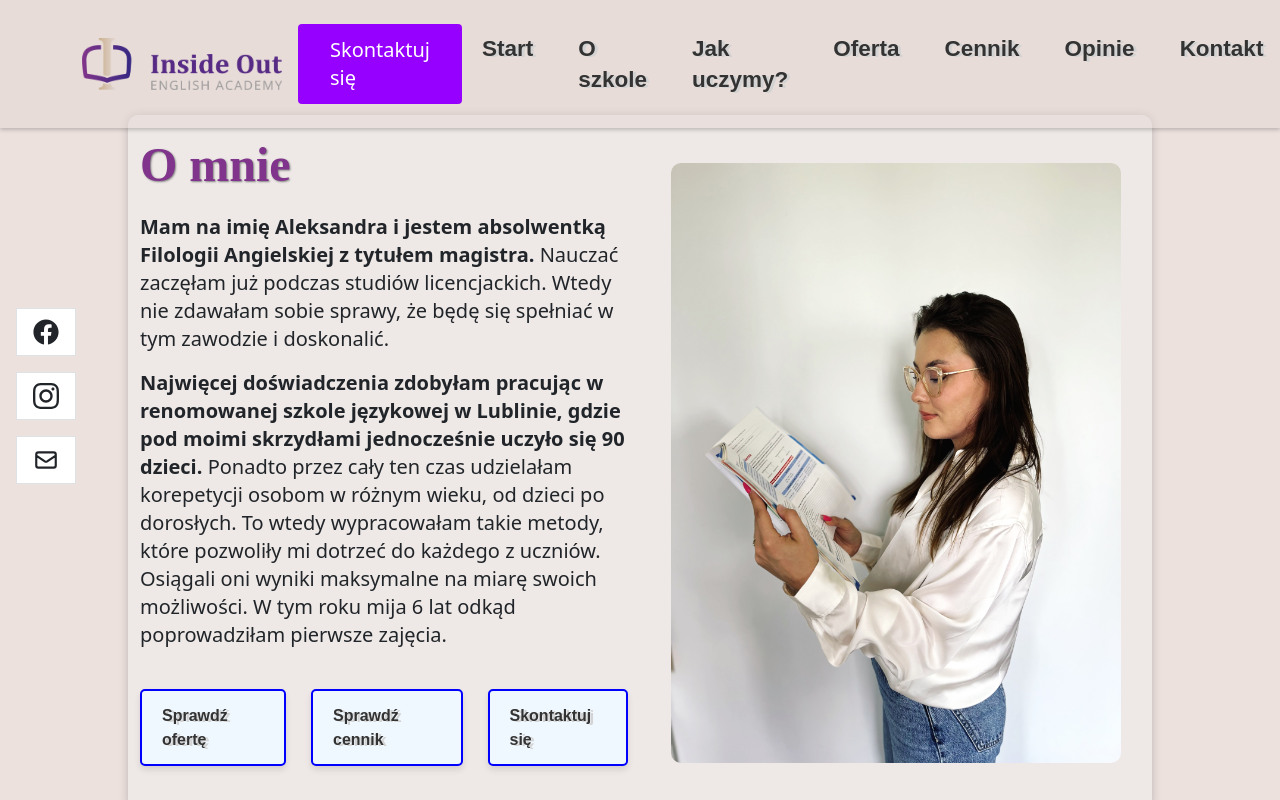
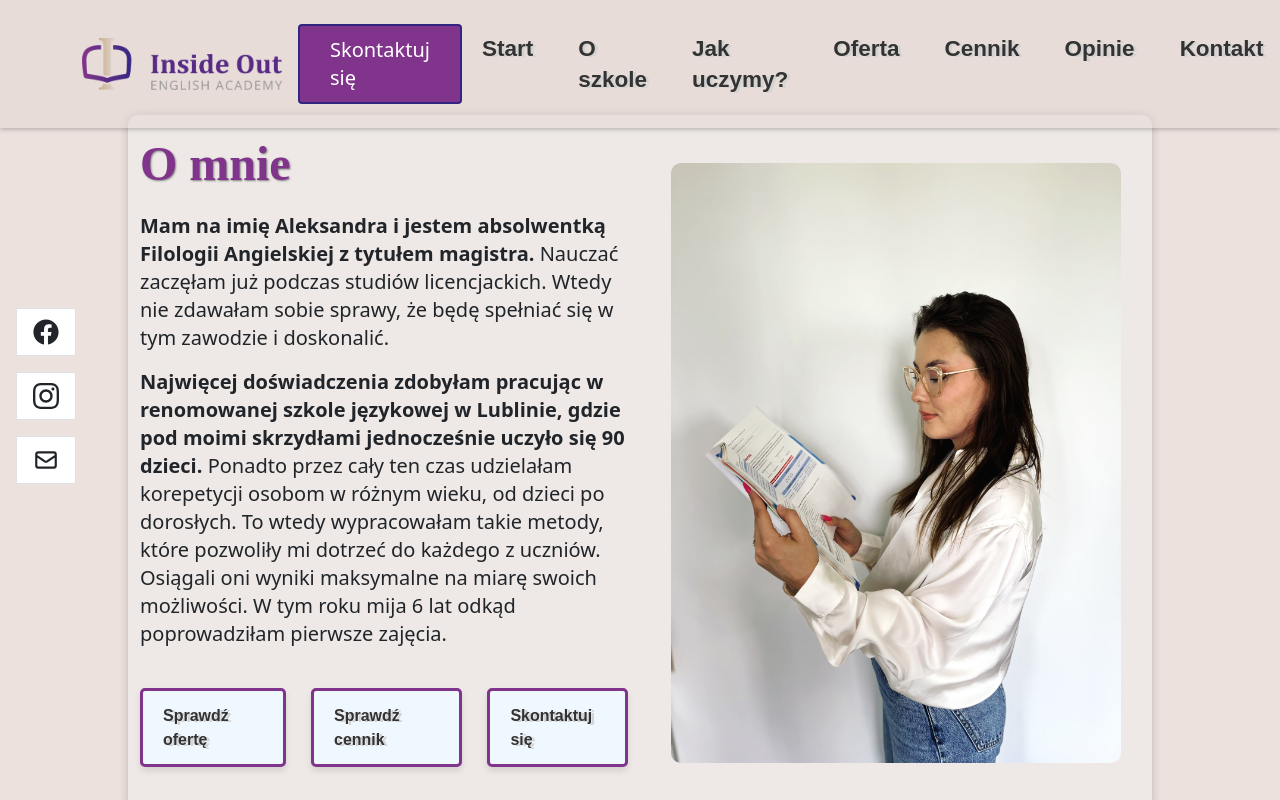
Before and after one commit to PatrycjaBochnak/Angielski, a React (Create React App) app: page / in a window 1280 px wide. Shown: the top 800 px of the page. Built offline with nearby package versions, Linux system fonts and the light colour scheme.

Commit message:
last changes

```diff
--- a/src/layout/Footer.jsx
+++ b/src/layout/Footer.jsx
@@ -8,7 +8,7 @@ const Footer = () => {
       <div className="d-flex justify-content-between"
       style={{fontSize: "17px"}}>
         <div className="copyright ms-5">
-          &copy; {currentYear} InsideOut Aleksandra Wasiluk Sp. z.o.o.
+          &copy; {currentYear} InsideOut English Academy
           All rights reserved.
         </div>
         <div className="projekt me-5">
--- a/src/layout/Layout.jsx
+++ b/src/layout/Layout.jsx
@@ -7,8 +7,6 @@ export const Layout = ({ children }) => {
       <Navigation />
 
       {children}
-
-      <Footer />
     </>
   );
 };
--- a/src/pages/About.jsx
+++ b/src/pages/About.jsx
@@ -37,7 +37,7 @@ const About = () => {
               szkolnym jak i osobistym.
             </p>
             <p className="lead text-end" style={{ textAlign: "right" }}>
-            <span style={{fontWeight: "bold"}}>Szkoła zlokalizowana przy ulicy Wielkopolskiej 68 w Gdańsku</span>
+            <span style={{fontWeight: "bold"}}>Szkoła zlokalizowana przy ulicy Wielkopolskiej 68 w Gdańsku </span>
               zapewnia indywidualne podejście do ucznia oraz kameralną atmosferę
               sprzyjającą przyswajaniu wiedzy. Duża odpowiedzialność w
               kontekście nauki stoi zarówno po stronie szkoły jak i rodziców,
--- a/src/pages/Contact.jsx
+++ b/src/pages/Contact.jsx
@@ -2,40 +2,49 @@ import React from "react";
 import "bootstrap/dist/css/bootstrap.min.css";
 import ContactForm from "../components/ContactForm";
 import * as Icons from "react-bootstrap-icons";
+import Footer from "../layout/Footer";
 
 const Contact = () => {
   return (
+    <div name="contact"
+    style={{ minHeight: "85vh", marginTop: "115px" }}>
     <div
-      name="contact"
       className="d-flex flex-column justify-content-center align-items-center component-style"
-      style={{ minHeight: "80vh", marginTop: "115px" }}
+      style={{ minHeight: "80vh", marginBottom: "0px" }}
     >
       <div className="text-center">
         <h1 className="heading-custom mb-5">Kontakt</h1>
-        <p className="lead text-gray-700 mb-3" style={{width: "700px"}}>
-          Wypełnij formularz kontaktowy by wysłać bezpośrednio do mnie wiadomość lub skontaktuj się ze mną za pomocą maila - {" "}
-          <span className="font-weight-bold" style={{fontWeight: "bold"}}>biuro@szkolainsideout.pl</span>
+        <p className="lead text-gray-700 mb-3" style={{ width: "700px" }}>
+          Wypełnij formularz kontaktowy by wysłać bezpośrednio do mnie wiadomość
+          lub skontaktuj się ze mną za pomocą maila -{" "}
+          <span className="font-weight-bold" style={{ fontWeight: "bold" }}>
+            biuro@szkolainsideout.pl
+          </span>
         </p>
       </div>
       <div className="container mt-5">
         <div className="row justify-content-center">
           <div className="col-lg-3">
-            <div className="d-flex flex-column" style={{fontSize: "20px"}}>
-              <p className="fw-bold" style={{fontSize: "30px"}}>Kontakt</p>
+            <div className="d-flex flex-column" style={{ fontSize: "20px" }}>
+              <p className="fw-bold" style={{ fontSize: "30px" }}>
+                Kontakt
+              </p>
               <p>
                 {" "}
                 <Icons.TelephoneFill /> +48 727-938-163
               </p>
               <p>
                 {" "}
-                <Icons.EnvelopeArrowUpFill /> biuro@insideout.pl
+                <Icons.EnvelopeArrowUpFill /> biuro@szkolainsideout.pl
               </p>
-              <p className="fw-bold" style={{fontSize: "30px"}}>InsideOut Sp. z o.o.</p>
+              <p className="fw-bold" style={{ fontSize: "30px" }}>
+                InsideOut English Academy
+              </p>
               <p>
                 {" "}
                 <Icons.GeoAltFill /> ul. Wielkopolska 68 lokal U5
               </p>
-              <p style={{marginLeft: "25px"}}>80-180 Gdańsk</p>
+              <p style={{ marginLeft: "25px" }}>80-180 Gdańsk</p>
             </div>
           </div>
           <div className="col-lg-6 mt-4 mt-lg-0">
@@ -50,6 +59,8 @@ const Contact = () => {
         </div>
       </div>
     </div>
+    <Footer />
+    </div>
   );
 };
 
--- a/src/pages/Offer.jsx
+++ b/src/pages/Offer.jsx
@@ -20,14 +20,13 @@ const Offer = () => {
             </span>{" "}
             po to, aby każdy zanurzył się w nim jak tylko jest to możliwe ☺
             Dzieci powyżej 6 lat,
-            <span style={{ fontWeight: "bold" }}>
-              młodzież oraz dorośli przypisywani są do grup poziomowych
+            <span style={{ fontWeight: "bold" }}> młodzież oraz dorośli przypisywani są do grup poziomowych
             </span>{" "}
             na podstawie rozmowy z lektorem i/lub krótkiego testu pisemnego.
           </p>
           {[
             {
-              title: "KURSY DLA DZIECI W WIEKU PONIŻEJ 6 LAT",
+              title: "KURS DLA DZIECI W WIEKU PONIŻEJ 6 LAT",
               text: "Jest to kurs dla maluchów, który opiera się na zabawie, reagowaniu, powtarzaniu i naśladowaniu, a więc za pomocą metody TPR. Wszystko to odbywa się w przyjaznej atmosferze, zwykle w akompaniamencie prostych piosenek i rymowanek w języku angielskim. Stopniowo wprowadzane jest czytanie globalne.",
             },
             {
@@ -44,10 +43,14 @@ const Offer = () => {
             },
             {
               title: "KURS DLA DOROSŁYCH",
-              text: "Zajęcia te mają podobną strukturę jak te dla młodzieży, ale z planem nauczania zadedykowanym osobom dorosłym. Pojawiają się tematy „na czasie”, co sprawia, że każdy kursant może się swobodnie wypowiedzieć, a w konsekwencji bariera językowa szybko idzie w zapomnienie. *nie dotyczy zajęć konwersacyjnych.",
+              text: "Zajęcia te mają podobną strukturę jak te dla młodzieży, ale z planem nauczania zadedykowanym osobom dorosłym. Pojawiają się tematy „na czasie”, co sprawia, że każdy kursant może się swobodnie wypowiedzieć, a w konsekwencji bariera językowa szybko idzie w zapomnienie.",
             },
           ].map((course, index) => (
-            <Col key={index} md={4} className="mb-4 d-flex justify-content-center">
+            <Col
+              key={index}
+              md={4}
+              className="mb-4 d-flex justify-content-center"
+            >
               <div className="rectangle">
                 <span className="default-text">{course.title}</span>
                 <span className="hover-text">{course.text}</span>
--- a/src/pages/Reviews.jsx
+++ b/src/pages/Reviews.jsx
@@ -13,11 +13,12 @@ const Reviews = () => {
     <div
       name="reviews"
       className="d-flex flex-column justify-content-center align-items-center component-style"
+      style={{ height: "70vh" }}
     >
       <div className="container text-center">
         <div className="row">
           <div className="col-lg-8 mx-auto p-4">
-            <h1 className="heading-custom">Tak o nas mówią</h1>
+            <h1 className="heading-custom mt-5 mb-5">Tak o nas mówią</h1>
             <div
               className="elfsight-app-5d61179c-11d8-4fb5-a6c4-653ca21eacd1"
               data-elfsight-app-lazy
--- a/src/pages/Welcome.jsx
+++ b/src/pages/Welcome.jsx
@@ -17,24 +17,30 @@ const Welcome = () => {
           <Col md={6}>
             <h1 className="heading-custom">O mnie</h1>
             <p className="lead">
-            <span style={{fontWeight: "bold"}}>Mam na imię Aleksandra i jestem absolwentką Filologii Angielskiej
-              z tytułem magistra. </span>Nauczać zaczęłam już podczas studiów
-              licencjackich. Wtedy nie zdawałam sobie sprawy, że będę się
-              spełniać w tym zawodzie i doskonalić.
+              <span style={{ fontWeight: "bold" }}>
+                Mam na imię Aleksandra i jestem absolwentką Filologii
+                Angielskiej z tytułem magistra.{" "}
+              </span>
+              Nauczać zaczęłam już podczas studiów licencjackich. Wtedy nie
+              zdawałam sobie sprawy, że będę spełniać się w tym zawodzie i
+              doskonalić.
             </p>
             <p className="lead">
-            <span style={{fontWeight: "bold"}}> Najwięcej doświadczenia zdobyłam pracując w renomowanej szkole
-              językowej w Lublinie, gdzie pod moimi skrzydłami jednocześnie
-              uczyło się 90 dzieci. </span>Ponadto przez cały ten czas udzielałam
-              korepetycji osobom w różnym wieku, od dzieci po dorosłych. To
-              wtedy wypracowałam takie metody, które pozwoliły mi dotrzeć do
-              każdego z uczniów. Osiągali oni wyniki maksymalne na miarę swoich
-              możliwości. W tym roku mija 6 lat odkąd poprowadziłam pierwsze
-              zajęcia.
+              <span style={{ fontWeight: "bold" }}>
+                {" "}
+                Najwięcej doświadczenia zdobyłam pracując w renomowanej szkole
+                językowej w Lublinie, gdzie pod moimi skrzydłami jednocześnie
+                uczyło się 90 dzieci.{" "}
+              </span>
+              Ponadto przez cały ten czas udzielałam korepetycji osobom w różnym
+              wieku, od dzieci po dorosłych. To wtedy wypracowałam takie metody,
+              które pozwoliły mi dotrzeć do każdego z uczniów. Osiągali oni
+              wyniki maksymalne na miarę swoich możliwości. W tym roku mija 6
+              lat odkąd poprowadziłam pierwsze zajęcia.
             </p>
             <div className="py-4 d-flex flex-column flex-md-row welcome-custom">
               <div className="welcome-custom-btn mb-3 mb-md-0">
-                <NavButtons source="offer" linkName="Sprawdź ofertę"/>
+                <NavButtons source="offer" linkName="Sprawdź ofertę" />
               </div>
               <div className="welcome-custom-btn mb-3 mb-md-0">
                 <NavButtons source="pricing" linkName="Sprawdź cennik" />
--- a/src/styles/custom.css
+++ b/src/styles/custom.css
@@ -89,8 +89,8 @@
 
 .btn-custom {
   font-size: 20px;
-  background-color: #9500ff;
-  border: 2px solid #9500ff;
+  background-color: #80348B;
+  border: 2px solid #312783;
   color: #ffffff;
   padding: 0.5em 1em;
   cursor: pointer;
@@ -111,10 +111,10 @@
 }
 
 .btn-custom:hover {
-  background-color: #7700b3;
+  background-color: #6c2b76;
   color: white;
   transform: translateY(-2px);
-  border-color: #7700b3;
+  border-color: #2a216f;
 }
 
 .btn-custom:active {
@@ -126,18 +126,17 @@
 }
 .welcome-custom-btn {
   cursor: pointer;
-  border: 2px solid blue;
+  border: 3px solid #80348B;
   padding: 13px 20px;
   border-radius: 5px;
   background-color: #f0f8ff;
-  color: blue;
   font-size: 16px;
   font-weight: bold;
   box-shadow: 0 4px 6px rgba(0, 0, 0, 0.1);
   transition: all 0.3s ease;
 }
 .welcome-custom-btn:hover {
-  transform: translateY(-2px);
+  transform: translateY(-3px);
 }
 .welcome-custom-btn:active {
   transform: translateY(0);
```
